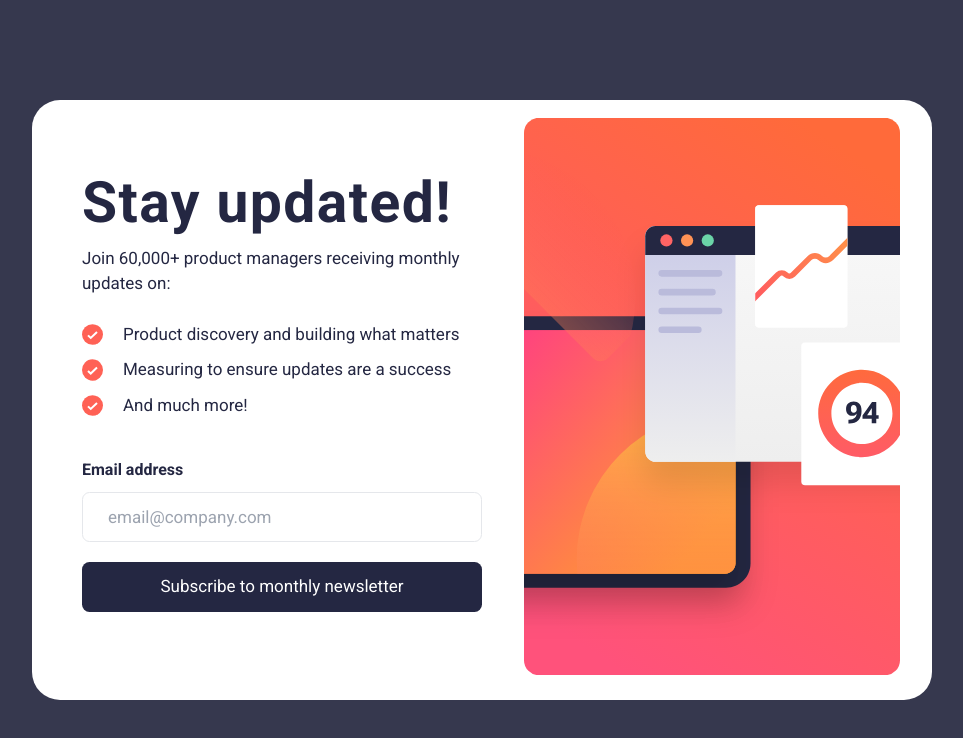
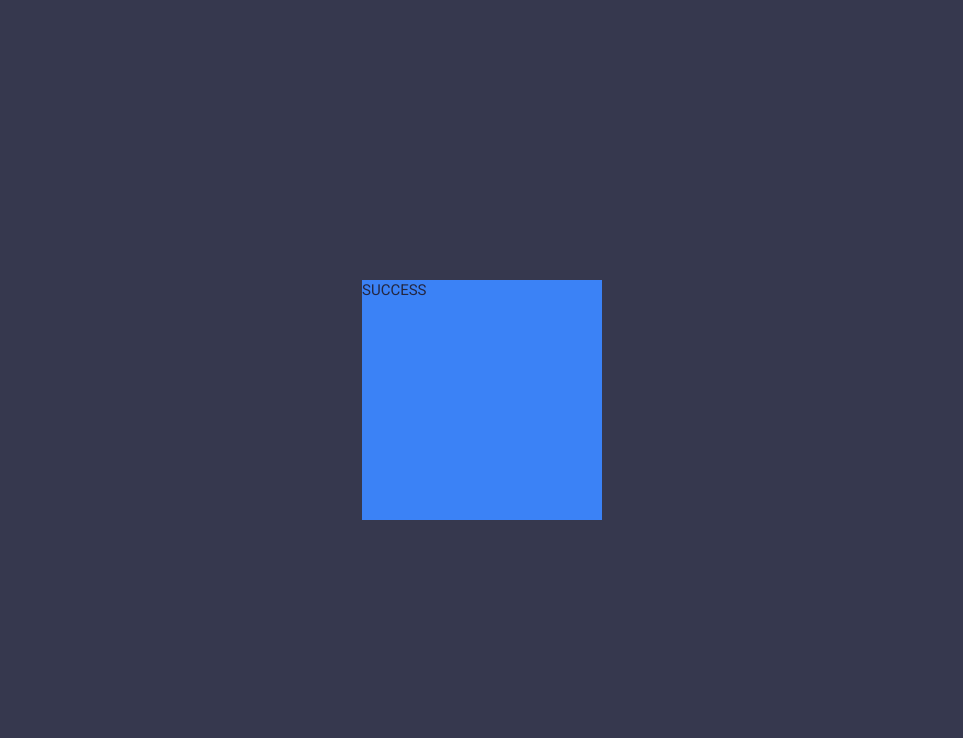
Before and after one commit to pkthunder87/newsletter-sign-up, a React (Vite) app: page /success in a window 1280 px wide. Shown: the top 738 px of the page, without its empty margins (158-1121 px from the left). Built offline with nearby package versions, Linux system fonts and the light colour scheme.

Commit message:
Feat: Add routes to signup, success, and pagenotfound pages

```diff
--- a/src/App.jsx
+++ b/src/App.jsx
@@ -1,20 +1,21 @@
-import Features from './components/Features';
-import Header from './components/Header';
-import Image from './components/Image';
-import SignUp from './components/SignUp';
+import { BrowserRouter, Route, Routes } from 'react-router-dom';
+
+import Success from './pages/Success';
+import PageNotFound from './pages/PageNotFound';
+import SignUp from './pages/SignUp';
 
 function App() {
   return (
-    <div className=" grid h-[60rem] w-[90rem] grid-cols-[50%_50%] rounded-[28px] bg-frontend-white px-8 pt-0">
-      <div className="my-24 ml-12 mr-0">
-        <Header />
-        <Features />
-        <SignUp />
-      </div>
-      <div className="grid">
-        <Image />
-      </div>
-    </div>
+    <>
+      <BrowserRouter>
+        <Routes>
+          <Route index element={<SignUp />} />
+          <Route path="signup" element={<SignUp />} />
+          <Route path="success" element={<Success />} />
+          <Route path="*" element={<PageNotFound />} />
+        </Routes>
+      </BrowserRouter>
+    </>
   );
 }
 
--- a/src/components/SignUp.jsx
+++ b/src/components/Email.jsx
@@ -1,4 +1,4 @@
-function SignUp() {
+function Email() {
   return (
     <div className="mt-16">
       <form action="" className="flex flex-col">
@@ -11,7 +11,7 @@ function SignUp() {
           id="email"
           placeholder="email@company.com"
         />
-        <button className=" hover:to-orange hover:from-pink mt-8 h-20 rounded-xl bg-dark-slate-grey text-frontend-white   hover:bg-gradient-to-r">
+        <button className=" mt-8 h-20 rounded-xl bg-dark-slate-grey text-frontend-white hover:bg-gradient-to-r hover:from-pink   hover:to-orange">
           Subscribe to monthly newsletter
         </button>
       </form>
@@ -19,4 +19,4 @@ function SignUp() {
   );
 }
 
-export default SignUp;
+export default Email;
--- /dev/null
+++ b/src/pages/PageNotFound.jsx
@@ -0,0 +1,9 @@
+function PageNotFound() {
+  return (
+    <div className="mb-24 flex items-center justify-center text-center text-[4.5rem] text-white">
+      Page Not Found!
+    </div>
+  );
+}
+
+export default PageNotFound;
--- /dev/null
+++ b/src/pages/SignUp.jsx
@@ -0,0 +1,21 @@
+import Email from '../components/Email';
+import Features from '../components/Features';
+import Header from '../components/Header';
+import Image from '../components/Image';
+
+function SignUp() {
+  return (
+    <div className=" grid h-[60rem] w-[90rem] grid-cols-[50%_50%] rounded-[28px] bg-frontend-white px-8 pt-0">
+      <div className="my-24 ml-12 mr-0">
+        <Header />
+        <Features />
+        <Email />
+      </div>
+      <div className="grid">
+        <Image />
+      </div>
+    </div>
+  );
+}
+
+export default SignUp;
--- /dev/null
+++ b/src/pages/Success.jsx
@@ -0,0 +1,5 @@
+function Success() {
+  return <div className="h-96 w-96 bg-blue-500 text-2xl">SUCCESS</div>;
+}
+
+export default Success;
```
